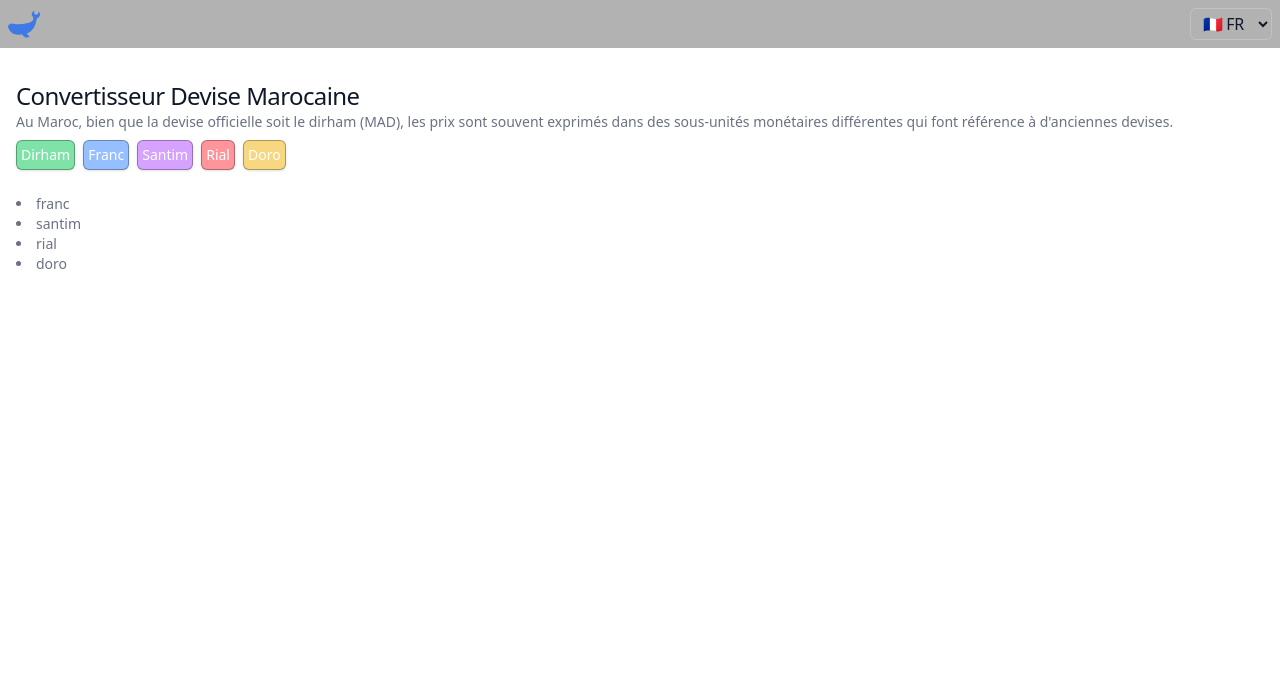
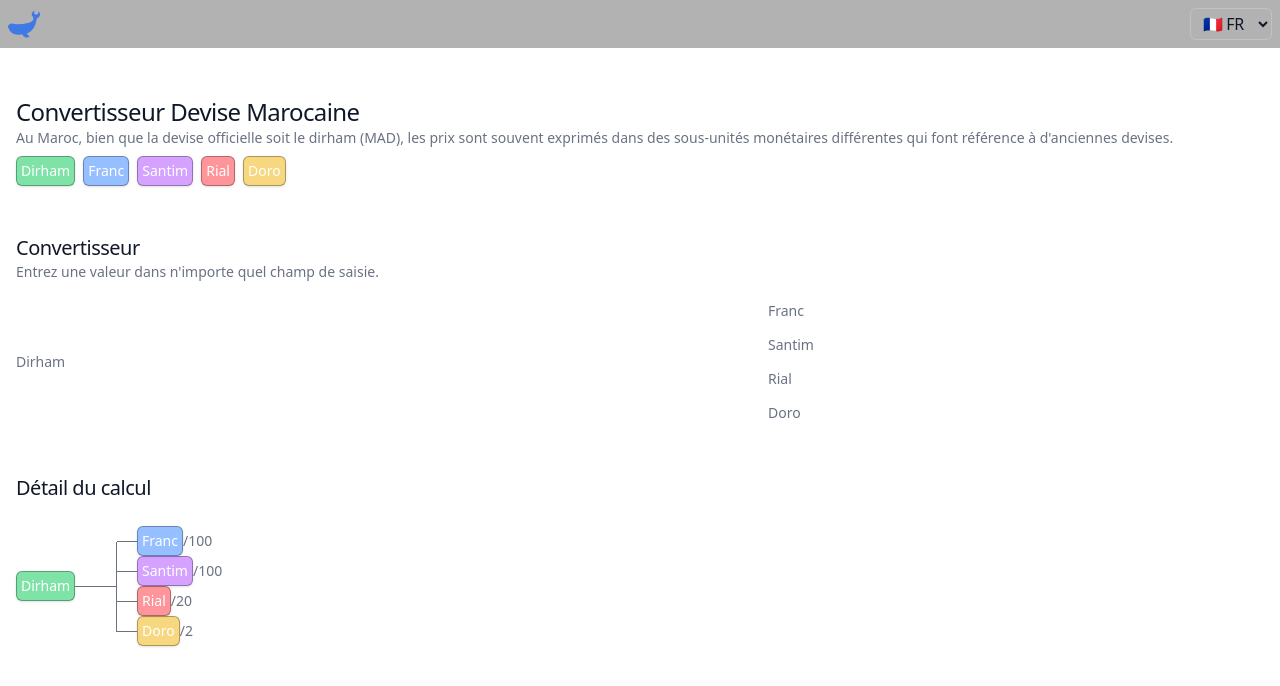
Before and after one commit to MetzyS/moroccan-unit-converter, a React (Vite) app: page / in a window 1280 px wide. Shown: the top 686 px of the page. Built offline with nearby package versions, Linux system fonts and the light colour scheme.

Commit message:
page structure

```diff
--- a/src/route/index/Index.tsx
+++ b/src/route/index/Index.tsx
@@ -1,3 +1,5 @@
+import CurrencyTable from "../../component/currencyTable/CurrencyTable";
+import InputTable from "../../component/inputTable/InputTable";
 import LoadingSpinner from "../../component/ui/LoadingSpinner";
 import Tag from "../../component/ui/Tag";
 import { useLayoutContext } from "../../context/Layout";
@@ -13,13 +15,14 @@ const Index = () => {
   console.log(content);
 
   return (
-    <div className="mt-8">
+    <>
       {isLoading ? (
         <>
           <LoadingSpinner lang={lang} />
         </>
       ) : (
         <>
+          <section className="my-12">
             <h1 className="capitalize">{content.title}</h1>
             <p className="first-letter:capitalize text-pretty">
               {content.subtitle}
@@ -36,19 +39,31 @@ const Index = () => {
                 );
               })}
             </ul>
-          <ul className="mt-6">
-            {content.currenciesDef.map((item, index) => (
-              <li
-                key={`currencyDef-${index}`}
-                className="list-disc list-inside"
-              >
-                {item.name}
-              </li>
-            ))}
-          </ul>
+          </section>
+          <section className="my-12">
+            <h2 className="first-letter:capitalize">
+              {content.converterTitle}
+            </h2>
+            <p className="first-letter:capitalize mb-4">
+              {content.converterText}
+            </p>
+            <InputTable
+              currenciesDef={content.currenciesDef}
+              mainCurrency={content.mainCurrency}
+            />
+          </section>
+          <section className="my-12">
+            <h2 className="mb-6 first-letter:capitalize">
+              {content.detailTitle}
+            </h2>
+            <CurrencyTable
+              currencies={content.currencies}
+              currenciesDef={content.currenciesDef}
+            />
+          </section>
         </>
       )}
-    </div>
+    </>
   );
 };
 
```
Lines whose indentation alone changed are shown as unchanged.
